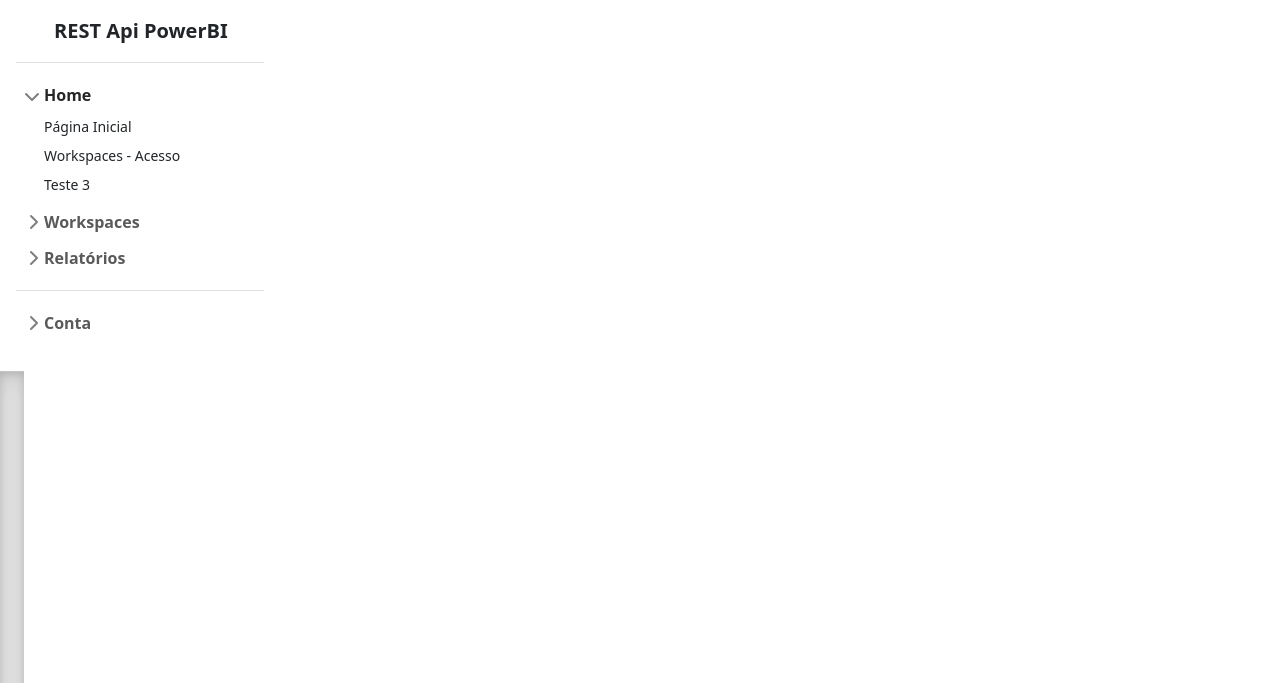
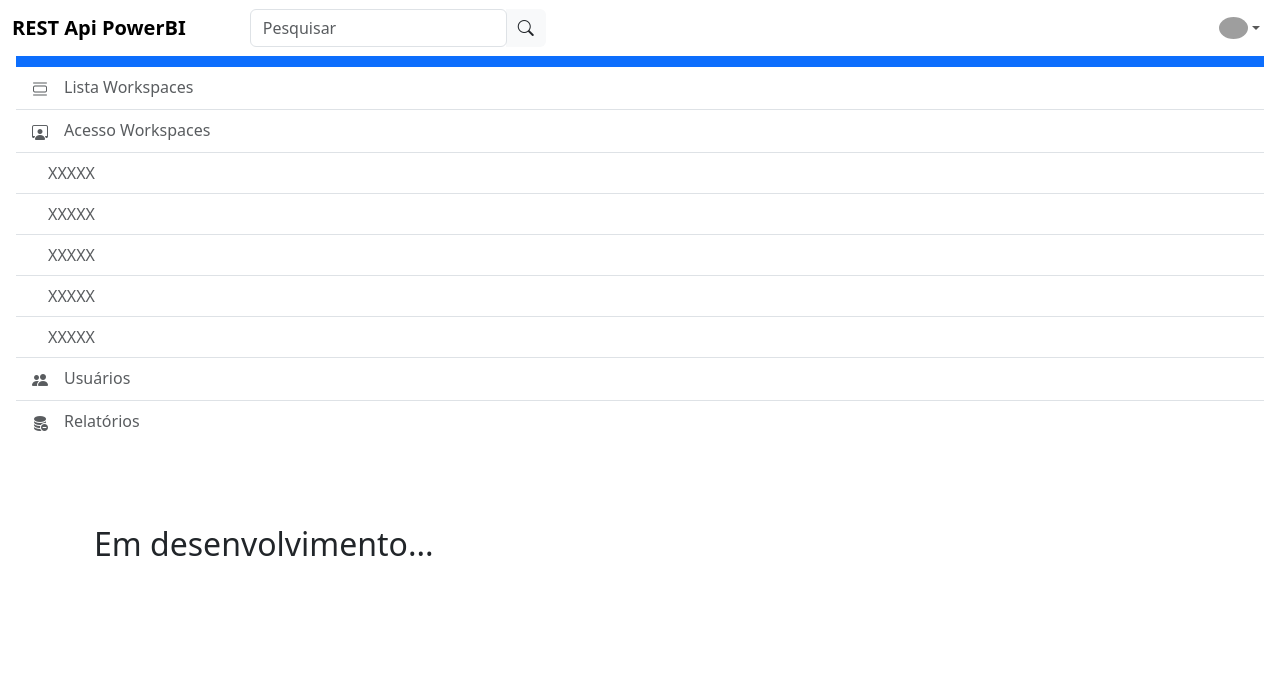
Before and after one commit to paullomarttins/restapy, a Django app: page / in a window 1280 px wide. Shown: the top 683 px of the page. After the commit the page ends 556 px from the top, so only its background shows below. Run offline with Django 5.2, Linux system fonts and the light colour scheme; some libraries are stand-ins or nearby versions; grey boxes are pictures that could not be loaded.

Commit message:
Atualização de template

```diff
--- a/base/templates/parcial/sidebar.html
+++ b/base/templates/parcial/sidebar.html
@@ -1,64 +1,150 @@
 {% load static %}
 
-<div class="flex-shrink-0 p-3 bg-white" style="width: 280px;">
-<a href="/" class="d-flex align-items-center pb-3 mb-3 link-dark text-decoration-none border-bottom">
-    <svg class="bi me-2" width="30" height="24"><use xlink:href="#bootstrap"/></svg>
-    <span class="fs-5 fw-semibold"> REST Api PowerBI </span>
-</a>
-<ul class="list-unstyled ps-0">
-    <li class="mb-1">
-    <button class="btn btn-toggle align-items-center rounded collapsed" data-bs-toggle="collapse" data-bs-target="#home-collapse" aria-expanded="true">
-        Home
-    </button>
-    <div class="collapse show" id="home-collapse">
-        <ul class="btn-toggle-nav list-unstyled fw-normal pb-1 small">
-        <li><a href="#" class="link-dark rounded">Página Inicial</a></li>
-        <li><a href="{% url 'user-grupo-update' %}" class="link-dark rounded">Workspaces - Acesso</a></li>
-        <li><a href="#" class="link-dark rounded">Teste 3</a></li>
-        </ul>
-    </div>
-    </li>
-    <li class="mb-1">
-    <button class="btn btn-toggle align-items-center rounded collapsed" data-bs-toggle="collapse" data-bs-target="#dashboard-collapse" aria-expanded="false">
-        Workspaces
-    </button>
-    <div class="collapse" id="dashboard-collapse">
-        <ul class="btn-toggle-nav list-unstyled fw-normal pb-1 small">
-        <li><a href="#" class="link-dark rounded">Overview</a></li>
-        <li><a href="#" class="link-dark rounded">Weekly</a></li>
-        <li><a href="#" class="link-dark rounded">Monthly</a></li>
-        <li><a href="#" class="link-dark rounded">Annually</a></li>
-        </ul>
-    </div>
-    </li>
-    <li class="mb-1">
-    <button class="btn btn-toggle align-items-center rounded collapsed" data-bs-toggle="collapse" data-bs-target="#orders-collapse" aria-expanded="false">
-        Relatórios
-    </button>
-    <div class="collapse" id="orders-collapse">
-        <ul class="btn-toggle-nav list-unstyled fw-normal pb-1 small">
-        <li><a href="#" class="link-dark rounded">New</a></li>
-        <li><a href="#" class="link-dark rounded">Processed</a></li>
-        <li><a href="#" class="link-dark rounded">Shipped</a></li>
-        <li><a href="#" class="link-dark rounded">Returned</a></li>
-        </ul>
-    </div>
-    </li>
-    <li class="border-top my-3"></li>
-    <li class="mb-1">
-    <button class="btn btn-toggle align-items-center rounded collapsed" data-bs-toggle="collapse" data-bs-target="#account-collapse" aria-expanded="false">
-        Conta
-    </button>
-    <div class="collapse" id="account-collapse">
-        <ul class="btn-toggle-nav list-unstyled fw-normal pb-1 small">
-        <li><a href="#" class="link-dark rounded">New...</a></li>
-        <li><a href="#" class="link-dark rounded">Profile</a></li>
-        <li><a href="#" class="link-dark rounded">Settings</a></li>
-        <li><a href="#" class="link-dark rounded">Sign out</a></li>
-        </ul>
-    </div>
-    </li>
-</ul>
-</div>
+<nav
+    id="sidebarMenu"
+    class="collapse d-lg-block sidebar collapse bg-white"
+    >
+   <div class="position-sticky">
+     <div class="list-group list-group-flush mx-3 mt-4">
+       <a
+          href="#"
+          class="list-group-item list-group-item-action py-2 ripple active"
+          aria-current="true"
+          >
+         <i class="bi bi-houses me-3"></i
+           ><span>Inicio dashboard</span>
+       </a>
+       <a
+          href="#"
+          class="list-group-item list-group-item-action py-2 ripple"
+          ><i class="bi bi-view-list me-3"></i><span>Lista Workspaces</span></a
+         >
+       <a
+          href="{% url 'user-grupo-update' %}"
+          class="list-group-item list-group-item-action py-2 ripple"
+          ><i class="bi bi-person-workspace me-3"></i
+         ><span>Acesso Workspaces</span></a
+         >
+       <a
+          href="#"
+          class="list-group-item list-group-item-action py-2 ripple"
+          >
+         <i class="fas fa-chart-pie fa-fw me-3"></i><span>XXXXX</span>
+       </a>
+       <a
+          href="#"
+          class="list-group-item list-group-item-action py-2 ripple"
+          ><i class="fas fa-chart-bar fa-fw me-3"></i><span>XXXXX</span></a
+         >
+       <a
+          href="#"
+          class="list-group-item list-group-item-action py-2 ripple"
+          ><i class="fas fa-globe fa-fw me-3"></i
+         ><span>XXXXX</span></a
+         >
+       <a
+          href="#"
+          class="list-group-item list-group-item-action py-2 ripple"
+          ><i class="fas fa-building fa-fw me-3"></i
+         ><span>XXXXX</span></a
+         >
+       <a
+          href="#"
+          class="list-group-item list-group-item-action py-2 ripple"
+          ><i class="fas fa-calendar fa-fw me-3"></i
+         ><span>XXXXX</span></a
+         >
+       <a
+          href="#"
+          class="list-group-item list-group-item-action py-2 ripple"
+          ><i class="bi bi-people-fill me-3"></i><span>Usuários</span></a
+         >
+       <a
+          href="#"
+          class="list-group-item list-group-item-action py-2 ripple"
+          ><i class="bi bi-database-fill-dash me-3"></i><span>Relatórios</span></a
+         >
+     </div>
+   </div>
+ </nav>
+ <!-- Sidebar -->
 
-<div class="b-example-divider"></div>
+ <!-- Navbar -->
+ <nav
+      id="main-navbar"
+      class="navbar navbar-expand-lg navbar-light bg-white fixed-top"
+      >
+   <!-- Container wrapper -->
+   <div class="container-fluid">
+     <!-- Toggle button -->
+     <button
+             class="navbar-toggler"
+             type="button"
+             data-toggle="collapse"
+             data-target="#sidebarMenu"
+             aria-controls="sidebarMenu"
+             aria-expanded="false"
+             aria-label="Toggle navigation"
+             >
+       <i class="fas fa-bars"></i>
+     </button>
+
+     <!-- Brand -->
+     <a class="navbar-brand" href="{% url 'index' %}">
+       <span class="fs-5 fw-semibold me-5"> REST Api PowerBI </span>
+        <!--<img
+            src="https://mdbootstrap.com/img/logo/mdb-transaprent-noshadows.png"
+            height="25"
+            alt=""
+            loading="lazy"
+            />-->
+     </a>
+     <!-- Search form -->
+     <form class="d-none d-md-flex input-group w-auto my-auto">
+       <input
+              autocomplete="off"
+              type="search"
+              class="form-control rounded"
+              placeholder='Pesquisar'
+              style="min-width: 225px"
+              />
+       <span class="input-group-text border-0"
+             ><i class="bi bi-search"></i
+         ></span>
+     </form>
+
+     <!-- Right links -->
+     <ul class="navbar-nav ms-auto d-flex flex-row">
+
+       <!-- Avatar -->
+       <li class="nav-item dropdown">
+         <a
+            class="nav-link dropdown-toggle hidden-arrow d-flex align-items-center"
+
+            id="navbarDropdownMenuLink"
+            role="button"
+            data-toggle="dropdown"
+            aria-expanded="false"
+            aria-haspopup="true"
+            >
+           <img
+                src="https://mdbootstrap.com/img/Photos/Avatars/img (31).jpg"
+                class="rounded-circle"
+                height="22"
+                alt=""
+                loading="lazy"
+                />
+         </a>
+         <ul
+             class="dropdown-menu "
+             aria-labelledby="navbarDropdownMenuLink"
+             >
+           <li><a class="dropdown-item" href="#">Perfil</a></li>
+           <li><a class="dropdown-item" href="#">Configurações</a></li>
+           <li><a class="dropdown-item" href="#">Sair</a></li>
+         </ul>
+       </li>
+     </ul>
+   </div>
+   <!-- Container wrapper -->
+ </nav>
```
